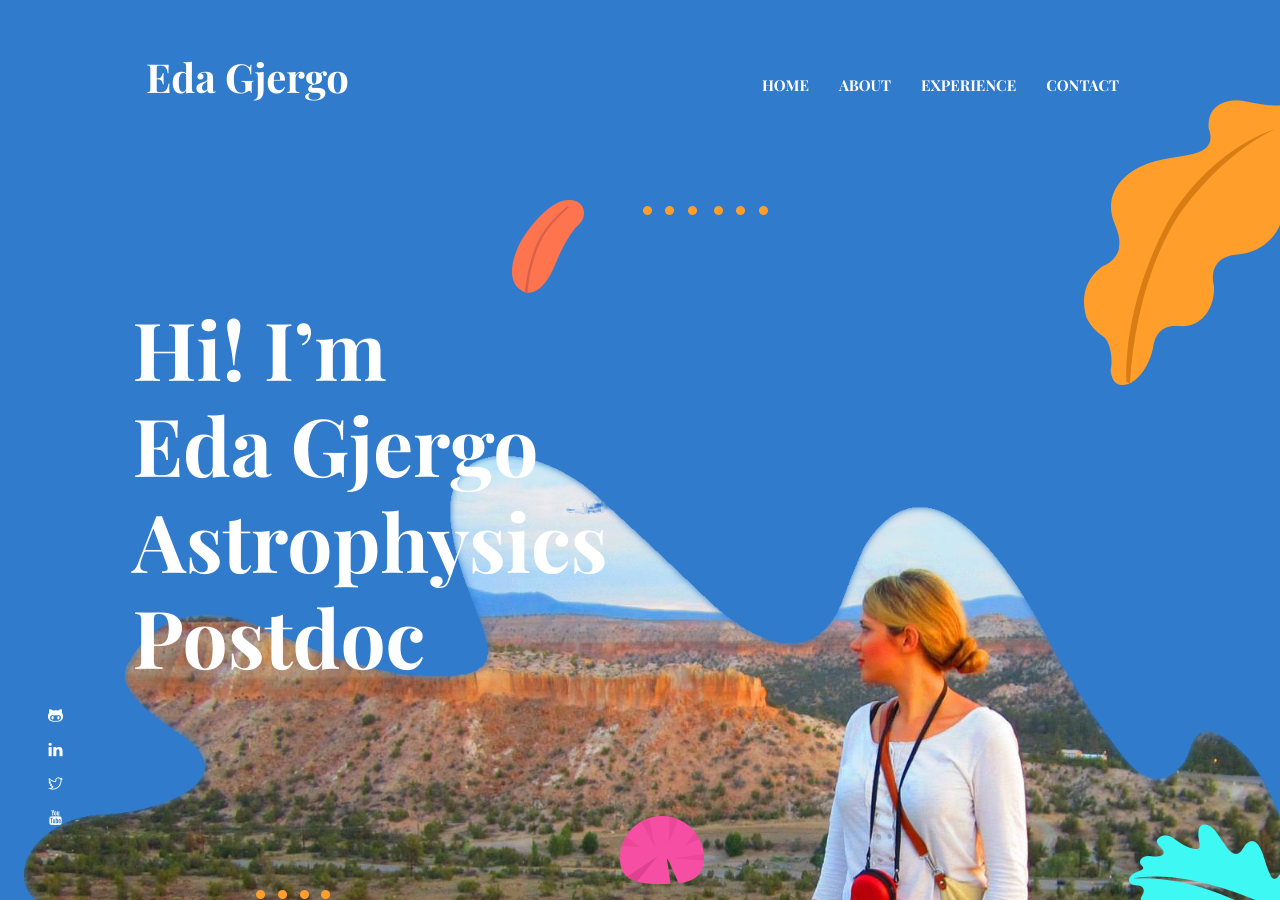
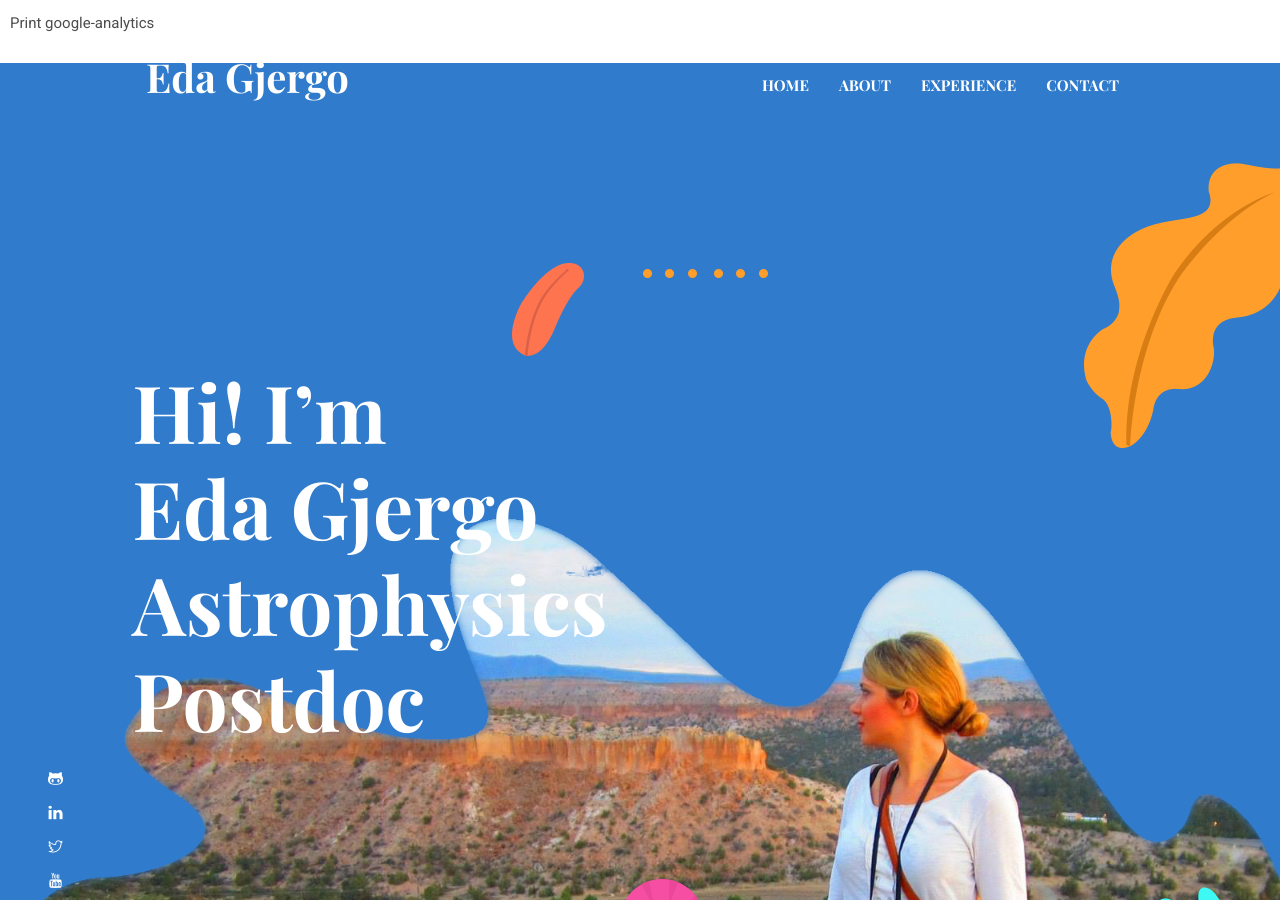
Before and after one commit to egjergo/egjergo.github.io, a Jekyll site: the page built from index.html, in a window 1280 px wide and 900 px high. Built offline with Jekyll 4.4.1, drawn with Linux system fonts in a browser that asks for light colours.

Commit message:
Update head.html

```diff
--- a/_includes/head.html
+++ b/_includes/head.html
@@ -24,6 +24,7 @@
 
   <!-- google analytics -->
   {% if site.data.settings.google-analytics %}
+   <p>Print google-analytics</p>
     {% include google-analytics.html %}
   {% endif %}
 
```
